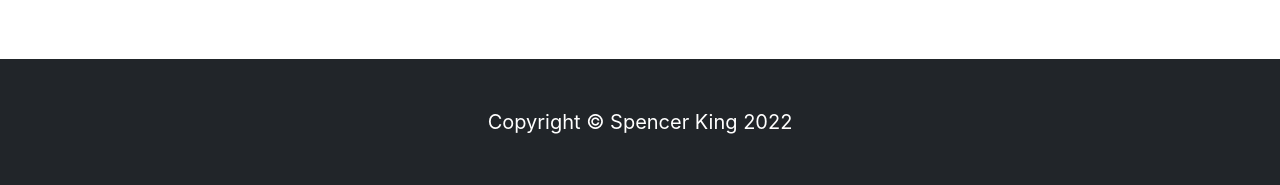
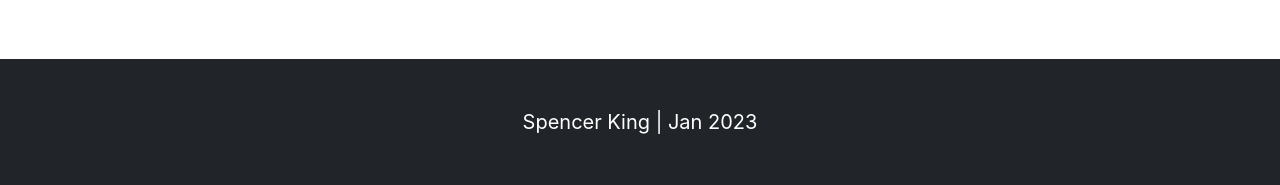
Before and after one commit to SpencerKing7/LearningToLoveV1, a Django app: page / in a window 1280 px wide. Shown: the part 1744-1929 px from the top of the page. Run offline with Django 3.2, Linux system fonts and the light colour scheme; some libraries are stand-ins or nearby versions.

Commit message:
change footer

```diff
--- a/templates/layout.html
+++ b/templates/layout.html
@@ -35,7 +35,7 @@
 
         <!-- Footer-->
         <footer class="py-5 bg-dark">
-            <div class="container"><p class="m-0 text-center text-white">Copyright &copy; Spencer King 2022</p></div>
+            <div class="container"><p class="m-0 text-center text-white">Spencer King | Jan 2023</p></div>
         </footer>
         <!-- Bootstrap core JS-->
         <script src="https://cdn.jsdelivr.net/npm/bootstrap@5.1.3/dist/js/bootstrap.bundle.min.js"></script>
```
